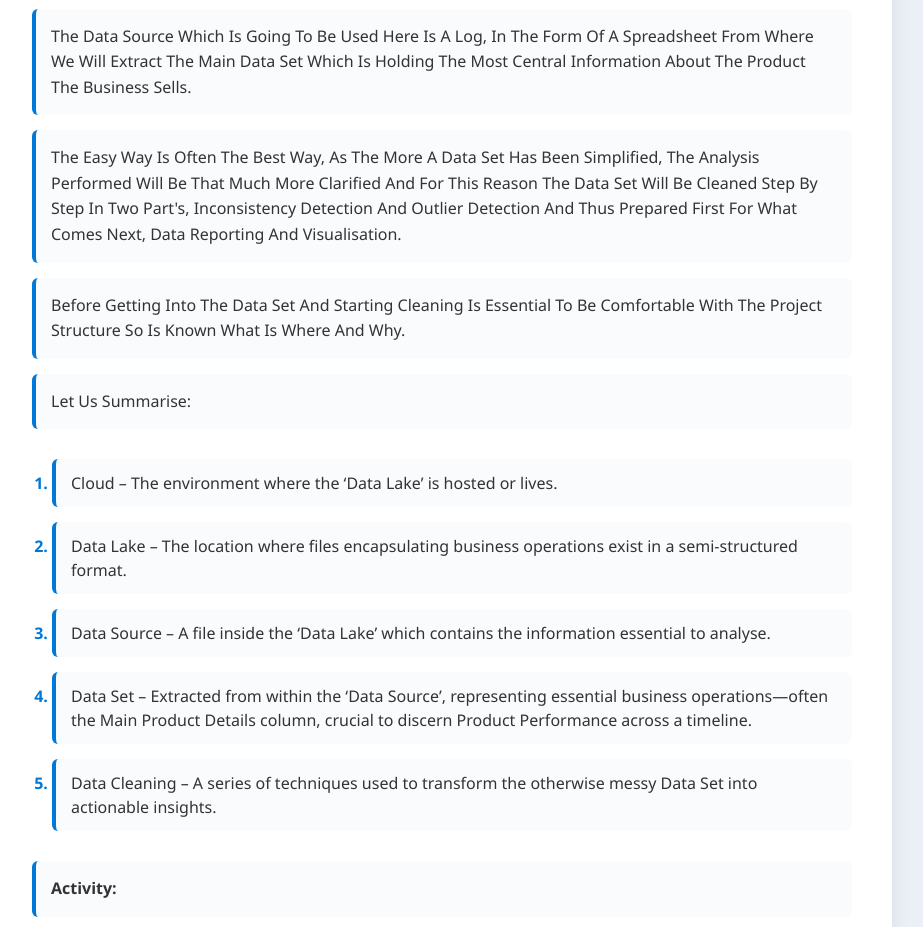
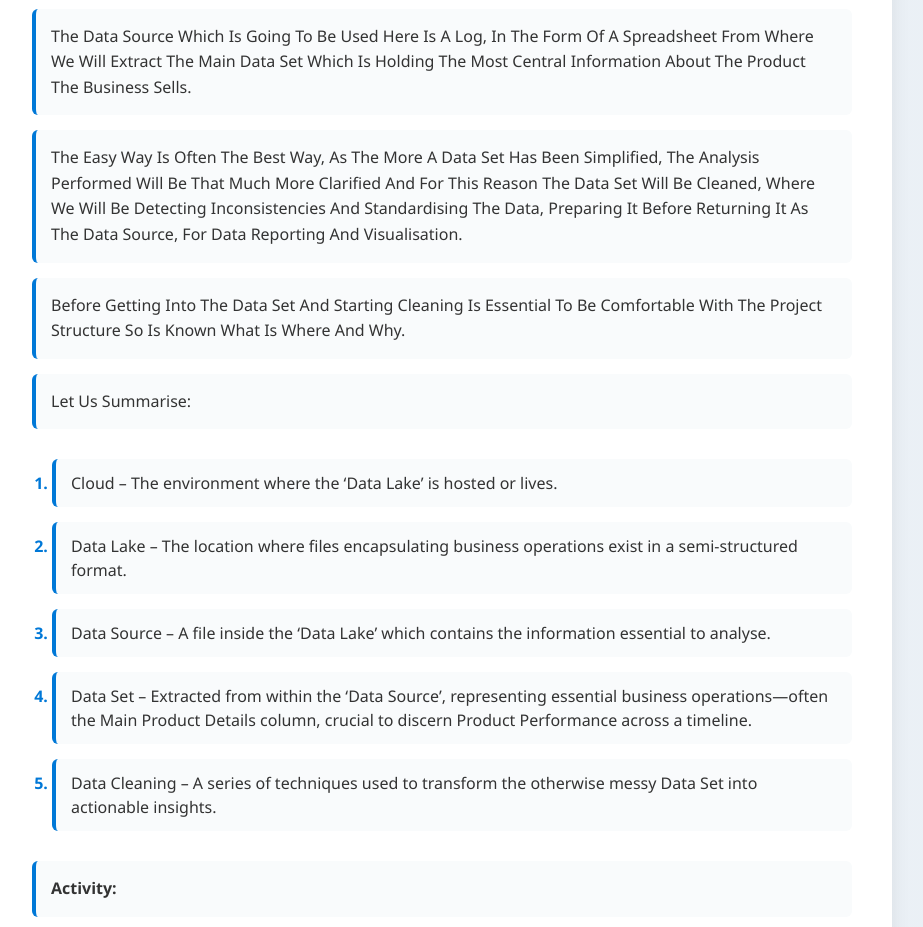
Before and after one commit to LearnDataAnalysisWithZee/LearnDataAnalysis, a plain HTML site: page index.html in a window 1280 px wide. Shown: the part 1600-2527 px from the top of the page, without its empty margins (198-1121 px from the left). Drawn offline with Linux system fonts and the light colour scheme.

Commit message:
Update index.html

```diff
--- a/index.html
+++ b/index.html
@@ -58,7 +58,7 @@
 
       <p>The Data Source Which Is Going To Be Used Here Is A Log, In The Form Of A Spreadsheet From Where We Will Extract The Main Data Set Which Is Holding The Most Central Information About The Product The Business Sells. </p>
 
-      <p>The Easy Way Is Often The Best Way, As The More A Data Set Has Been Simplified, The Analysis Performed Will Be That Much More Clarified And For This Reason The Data Set Will Be Cleaned Step By Step In Two Part's, Inconsistency Detection And Outlier Detection And Thus Prepared First For What Comes Next, Data Reporting And Visualisation.</p>
+      <p>The Easy Way Is Often The Best Way, As The More A Data Set Has Been Simplified, The Analysis Performed Will Be That Much More Clarified And For This Reason The Data Set Will Be Cleaned, Where We Will Be Detecting Inconsistencies And Standardising The Data, Preparing It Before Returning It As The Data Source, For Data Reporting And Visualisation.</p>
 
       <p>Before Getting Into The Data Set And Starting Cleaning Is Essential To Be Comfortable With The Project Structure So Is Known What Is Where And Why.</p>
 
```
